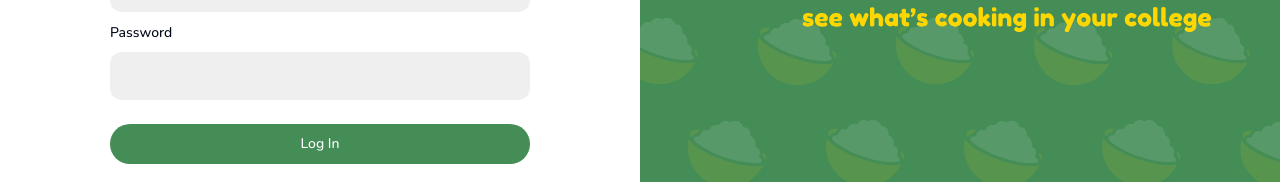
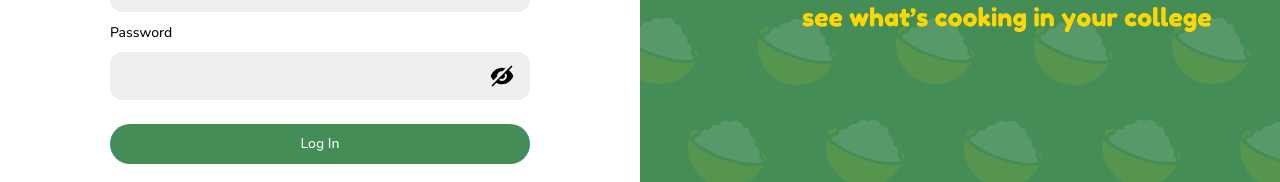
Before and after one commit to doreray/Ricefield_prototype1, a React (Vite) app: page /sign-in in a window 1280 px wide. Shown: the part 428-610 px from the top of the page. Built offline with nearby package versions, Linux system fonts and the light colour scheme; no server answers; the HTML template or start-up script is replaced by a standard one.

Commit message:
Added show password

```diff
--- a/src/_auth/forms/SigninForm.tsx
+++ b/src/_auth/forms/SigninForm.tsx
@@ -74,11 +74,19 @@ const SigninForm = () => {
               <FormItem>
                 <FormLabel>Password</FormLabel>
                 <FormControl>
-                <Input
-                  type={showPassword ? "text" : "password"}
-                  className={`shad-input rounded-xl pr-10`}
-                  {...field}
-                />
+                <div className="relative">
+                  <Input
+                    type={showPassword ? "text" : "password"}
+                    className={`shad-input rounded-xl pr-10`} // Add right padding for the button
+                    {...field}
+                  />
+                  <img
+                    src={showPassword ? "assets/icons/show password - icon.svg" : "assets/icons/hide password - icon.svg"}
+                    alt={showPassword ? "Show" : "Hide"}
+                    onClick={() => setShowPassword(!showPassword)}
+                    className="absolute right-4 top-1/2 transform -translate-y-1/2 size-6 cursor-pointer"
+                  />
+                </div>
                 </FormControl>
                 <FormMessage />
               </FormItem>
```
